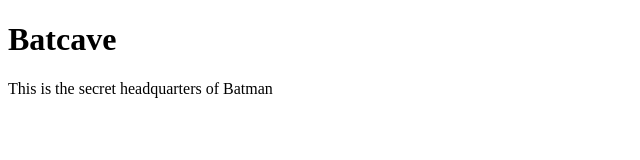
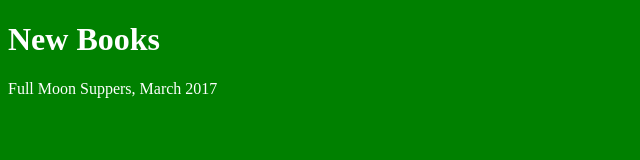
Before and after one commit to literarycreative/literarycreative.github.io, a plain HTML site: page unit_1/index.html in a window 1280 px wide. Shown: the whole page, without its empty margins (0-640 px from the left). Drawn offline with Linux system fonts and the light colour scheme.

Commit message:
Update colors

```diff
--- a/unit_1/css/style.css
+++ b/unit_1/css/style.css
@@ -0,0 +1,7 @@
+body {
+    background-color: green;
+}
+
+h1, p {
+    color: white;
+}
--- a/unit_1/index.html
+++ b/unit_1/index.html
@@ -3,14 +3,15 @@
 <html>
 
 	<head>
+	<link rel="stylesheet" type="text/css" href="css/style.css">
 
 	<title>Roost Books Newsletter</title>
 
 	</head>
 
 	<body>
-    	<h1>Batcave</h1>
-    		<p>This is the secret headquarters of Batman</p>
+    	<h1>New Books</h1>
+    		<p>Full Moon Suppers, March 2017</p>
 	</body>
 
 </html>
```
